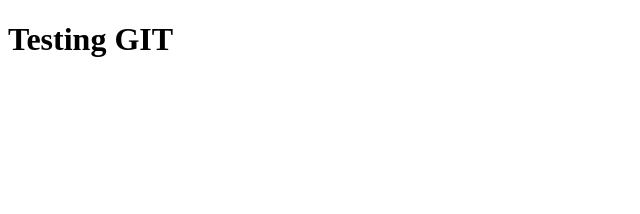
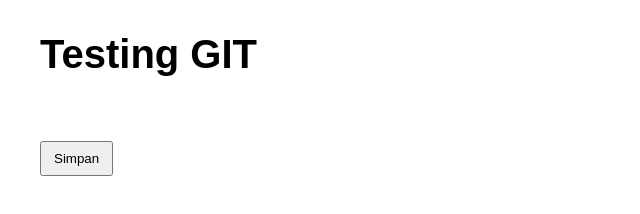
Before and after one commit to Anugerah20/TesGIT, a plain HTML site: page index.html in a window 1280 px wide. Shown: the whole page, without its empty margins (0-640 px from the left). Drawn offline with Linux system fonts and the light colour scheme.

Commit message:
menambahkan folder assets dan style.css

```diff
--- /dev/null
+++ b/assets/style.css
@@ -0,0 +1,11 @@
+.text-git {
+   font-family: arial;
+   font-size: 40px;
+   margin: 2rem;
+}
+
+.button-save {
+   padding: 8px 12px;
+   margin: 2rem;
+   outline: none;
+}
--- a/index.html
+++ b/index.html
@@ -5,8 +5,10 @@
    <meta http-equiv="X-UA-Compatible" content="IE=edge">
    <meta name="viewport" content="width=device-width, initial-scale=1.0">
    <title>Tes GIT</title>
+   <link rel="stylesheet" href="assets/style.css" />
 </head>
 <body>
-   <h1>Testing GIT</h1>
+   <h1 class="text-git">Testing GIT</h1>
+   <button type="button" class="button-save">Simpan</button>
 </body>
 </html>
```
